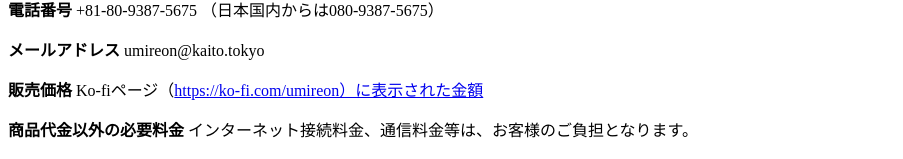
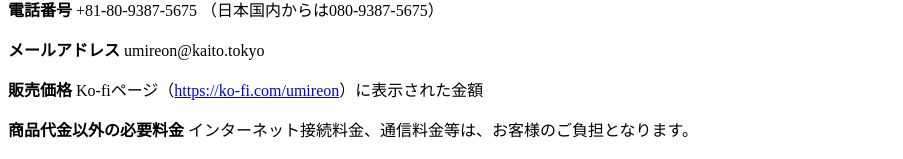
Before and after one commit to kaito-tokyo/serverless-kaito-tokyo, an Astro site in the folder packages/web/: page /tokushoho/ko-fi in a window 1280 px wide. Shown: the part 172-331 px from the top of the page, without its empty margins (0-903 px from the left). Built offline with nearby package versions, Linux system fonts and the light colour scheme; Astro itself is replaced by a stand-in of ours.

Commit message:
Update ko-fi.md (#100)

```diff
--- a/packages/web/src/pages/tokushoho/ko-fi.md
+++ b/packages/web/src/pages/tokushoho/ko-fi.md
@@ -14,7 +14,7 @@ kaito.tokyo 宇田川 海斗
 umireon@kaito.tokyo
 
 **販売価格**
-Ko-fiページ（https://ko-fi.com/umireon）に表示された金額
+Ko-fiページ（[https://ko-fi.com/umireon](https://ko-fi.com/umireon)）に表示された金額
 
 **商品代金以外の必要料金**
 インターネット接続料金、通信料金等は、お客様のご負担となります。
```
